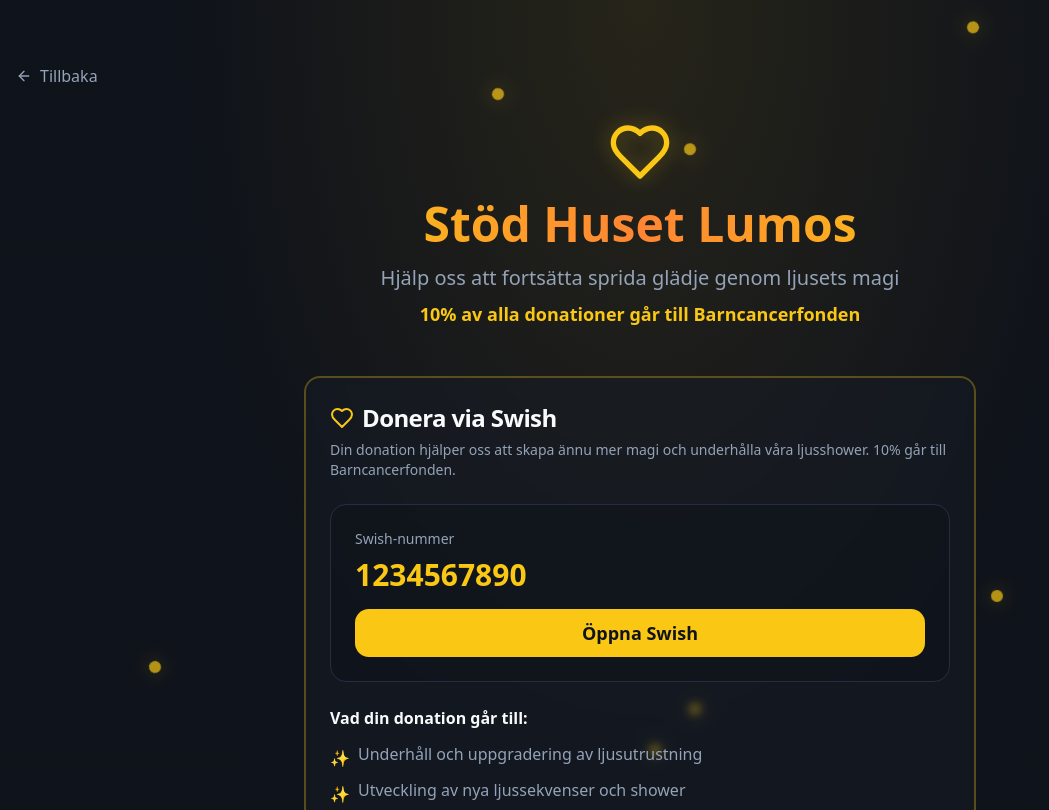
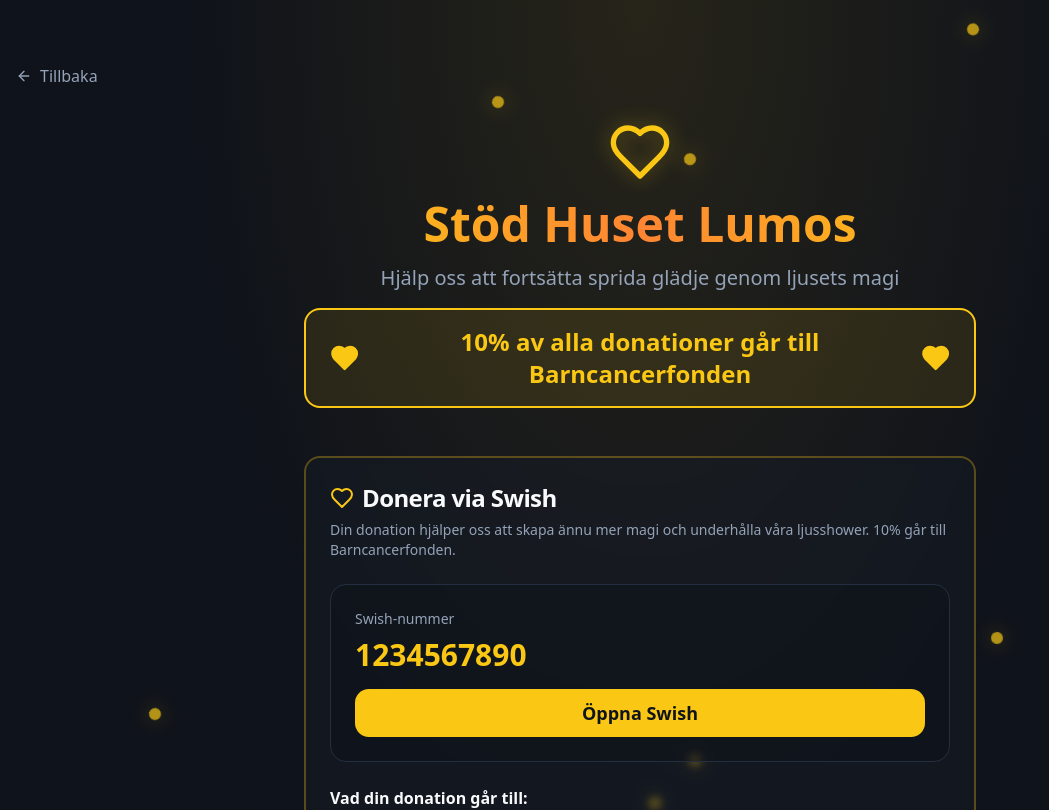
Before and after one commit to ca1p3/husetlumos, a React (Vite) app: page /donation in a window 1280 px wide. Shown: the top 810 px of the page, without its empty margins (0-1049 px from the left). Built offline with nearby package versions, Linux system fonts and the light colour scheme; the HTML template or start-up script is replaced by a standard one.

Commit message:
Update donation page text and visuals

```diff
--- a/src/pages/Donation.tsx
+++ b/src/pages/Donation.tsx
@@ -42,12 +42,16 @@ const Donation = () => {
             <h1 className="text-4xl md:text-5xl font-bold bg-gradient-to-r from-primary via-halloween to-christmas-gold bg-clip-text text-transparent mb-4">
               Stöd Huset Lumos
             </h1>
-            <p className="text-xl text-muted-foreground mb-2">
+            <p className="text-xl text-muted-foreground mb-4">
               Hjälp oss att fortsätta sprida glädje genom ljusets magi
             </p>
-            <p className="text-lg text-primary font-semibold">
-              10% av alla donationer går till Barncancerfonden
-            </p>
+            <div className="flex items-center justify-center gap-3 bg-primary/10 rounded-lg px-6 py-4 border-2 border-primary">
+              <Heart className="w-8 h-8 text-primary" fill="currentColor" />
+              <p className="text-2xl text-primary font-bold">
+                10% av alla donationer går till Barncancerfonden
+              </p>
+              <Heart className="w-8 h-8 text-primary" fill="currentColor" />
+            </div>
           </div>
 
           {/* Main Donation Card */}
--- a/src/pages/Index.tsx
+++ b/src/pages/Index.tsx
@@ -103,9 +103,10 @@ const Index = () => {
               Stöd oss via Swish
             </Button>
           </Link>
-          <p className="text-sm text-muted-foreground mt-2">
-            10% av alla donationer går till Barncancerfonden
-          </p>
+          <div className="flex items-center justify-center gap-2 mt-3 text-primary font-semibold text-lg">
+            <Heart className="w-5 h-5" fill="currentColor" />
+            <p>10% av alla donationer går till Barncancerfonden</p>
+          </div>
         </div>
 
         {/* Footer Info */}
```
